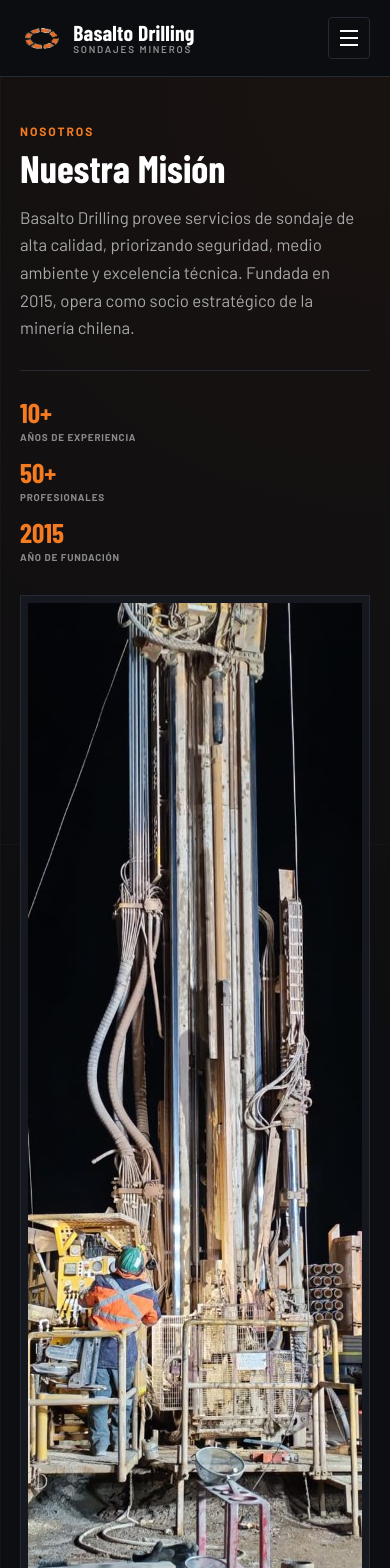
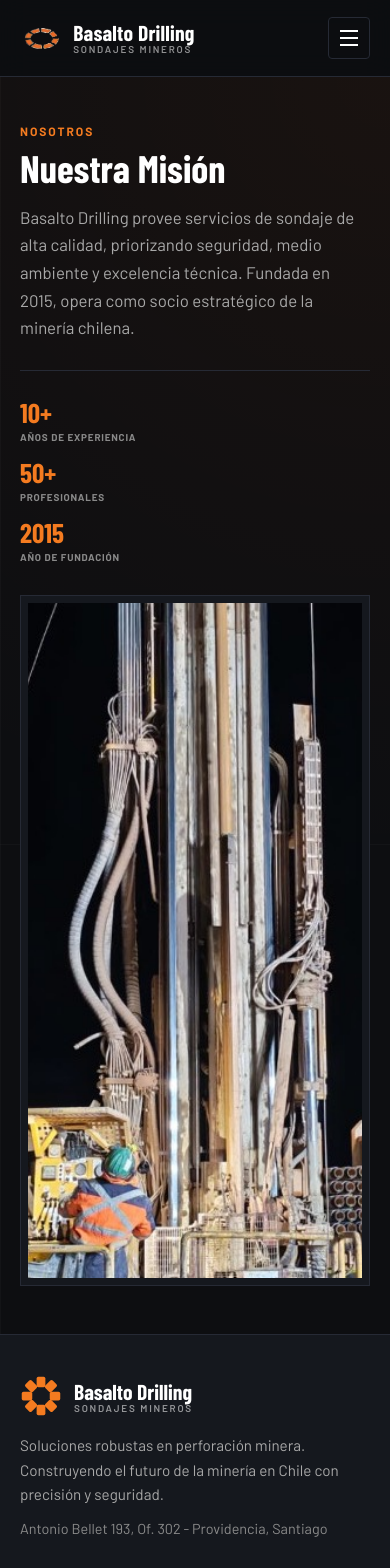
Before and after one commit to jnsnhz291215/Basalto_Inicio, a Vue app: page /nosotros in a window 390 px wide. Shown: the top 1568 px of the page. Built offline with nearby package versions, Linux system fonts and the light colour scheme.

Commit message:
Update nosotros-equipo.jpg image and adjust dimensions in NosotrosView.vue; modify aspect ratio in styles.css for improved layout consistency.

```diff
--- a/src/styles.css
+++ b/src/styles.css
@@ -1085,13 +1085,11 @@ img {
   padding: 0.45rem;
   background: var(--surface);
   border: 1px solid var(--border);
-  width: min(100%, 420px);
-  justify-self: end;
 }
 
 .nosotros-media img {
   width: 100%;
-  aspect-ratio: 3 / 4;
+  aspect-ratio: 4 / 3;
   object-fit: cover;
 }
 
@@ -1250,11 +1248,6 @@ img {
     justify-self: center;
   }
 
-  .nosotros-media {
-    width: min(100%, 360px);
-    justify-self: center;
-  }
-
   .why-grid {
     grid-template-columns: 1fr 1fr;
   }
--- a/src/views/NosotrosView.vue
+++ b/src/views/NosotrosView.vue
@@ -24,8 +24,8 @@
         <img
           src="/images/nosotros-equipo.jpg"
           alt="Operador Basalto Drilling en faena nocturna"
-          width="768"
-          height="1024"
+          width="900"
+          height="675"
         />
       </figure>
     </div>
```
Also changed, not shown: public/images/nosotros-equipo.jpg.
